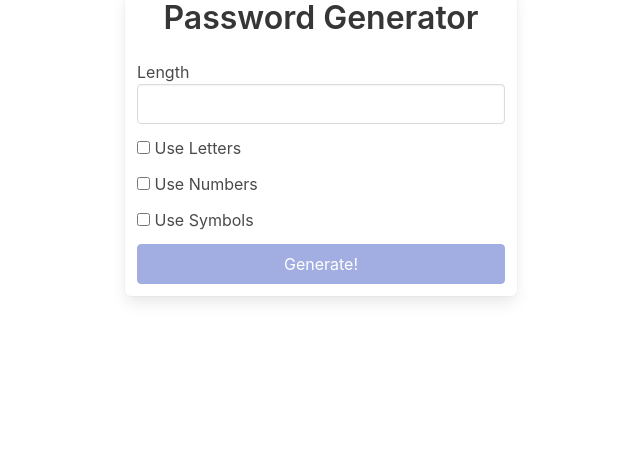
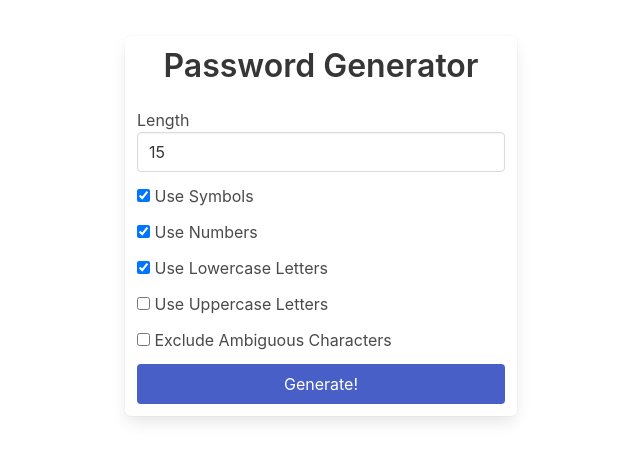
Before and after one commit to ClaytonDewey/pw, an Angular app: page / in a window 1280 px wide. Shown: the top 460 px of the page, without its empty margins (319-959 px from the left). Built offline with nearby package versions, Linux system fonts and the light colour scheme.

Commit message:
Add more options and default length

```diff
--- a/src/app/app.component.html
+++ b/src/app/app.component.html
@@ -1,26 +1,25 @@
-<div class="container">
+<div class="container mt-6">
     <div class="columns is-centered">
         <div class="box column is-one-third">
             <h1 class="title has-text-centered">Password Generator</h1>
 
             <div class="field">
                 <label>Length</label>
-                <input class="input" (input)="onChangeLength($event)" />
+                <input class="input" type="number" (input)="onChangeLength($event)" value="{{ length }}" />
             </div>
 
             <div class="field">
                 <div class="control">
                     <label class="checkbox">
-                        <input (change)="onChangeUseLetters()" type="checkbox" />
-                        Use Letters
+                        <input (change)="onChangeUseSymbols()" type="checkbox" checked />
+                        Use Symbols
                     </label>
                 </div>
             </div>
-
             <div class="field">
                 <div class="control">
                     <label class="checkbox">
-                        <input (change)="onChangeUseNumbers()" type="checkbox" />
+                        <input (change)="onChangeUseNumbers()" type="checkbox" checked />
                         Use Numbers
                     </label>
                 </div>
@@ -29,14 +28,32 @@
             <div class="field">
                 <div class="control">
                     <label class="checkbox">
-                        <input (change)="onChangeUseSymbols()" type="checkbox" />
-                        Use Symbols
+                        <input (change)="onChangeUseLetters()" type="checkbox" checked />
+                        Use Lowercase Letters
+                    </label>
+                </div>
+            </div>
+
+            <div class="field">
+                <div class="control">
+                    <label class="checkbox">
+                        <input (change)="onChangeUseUppercaseLetters()" type="checkbox" />
+                        Use Uppercase Letters
+                    </label>
+                </div>
+            </div>
+
+            <div class="field">
+                <div class="control">
+                    <label class="checkbox">
+                        <input (change)="onChangeAmbiguousChar()" type="checkbox" />
+                        Exclude Ambiguous Characters
                     </label>
                 </div>
             </div>
 
             <button [disabled]="
-          !(length && (includeLetters || includeSymbols || includeNumbers))
+          !(length && (includeSymbols || includeNumbers || includeLetters))
         " (click)="onButtonClick()" class="button is-link is-fullwidth">
                 Generate!
             </button>
--- a/src/app/app.component.ts
+++ b/src/app/app.component.ts
@@ -6,22 +6,32 @@ import { Component } from '@angular/core';
     styleUrls: ['./app.component.css']
 })
 export class AppComponent {
-    includeLetters = false;
-    includeNumbers = false;
-    includeSymbols = false;
-    length = 0;
+    includeSymbols = true;
+    includeNumbers = true;
+    includeLetters = true;
+    includeUpperCaseLetters = false;
+    excludeAmbiguousChar = true;
+    length = 15;
     password = "";
 
-    onChangeUseLetters() {
-        this.includeLetters = !this.includeLetters;
+    onChangeUseSymbols() {
+        this.includeSymbols = !this.includeSymbols;
     }
 
     onChangeUseNumbers() {
         this.includeNumbers = !this.includeNumbers;
     }
 
-    onChangeUseSymbols() {
-        this.includeSymbols = !this.includeSymbols;
+    onChangeUseLetters() {
+        this.includeLetters = !this.includeLetters;
+    }
+
+    onChangeUseUppercaseLetters() {
+        this.includeUpperCaseLetters = !this.includeUpperCaseLetters;
+    }
+
+    onChangeAmbiguousChar() {
+        this.excludeAmbiguousChar = !this.excludeAmbiguousChar;
     }
 
     onChangeLength(event: Event) {
@@ -34,22 +44,33 @@ export class AppComponent {
     }
 
     onButtonClick() {
+        const symbols = '!@#$%^&*+=-_';
         const numbers = '1234567890';
-        const letters = 'abcdefghijklmnopqrstuvwxyzABCDEFGHIJKLMNOPQRSTUVWXYZ';
-        const symbols = '!@#$%^&*()';
+        const letters = 'abcdefghijklmnopqrstuvwxyz';
+        const upperCaseLetter = 'ABCDEFGHIJKLMNOPQRSTUVWXYZ';
+        const ambiguousChar = '{}[]()/\\\'"`~,;:.<>'
 
         let validChars = '';
-        if (this.includeLetters) {
-            validChars += letters;
+        if (this.includeSymbols) {
+            validChars += symbols;
         }
 
         if (this.includeNumbers) {
             validChars += numbers;
         }
 
-        if (this.includeSymbols) {
-            validChars += symbols;
+        if (this.includeLetters) {
+            validChars += letters;
         }
+
+        if (this.includeUpperCaseLetters) {
+            validChars += upperCaseLetter;
+        }
+
+        if (this.excludeAmbiguousChar) {
+            validChars += ambiguousChar;
+        }
+
 
         let generatedPassword = '';
         for (let i = 0; i < this.length; i++) {
```
